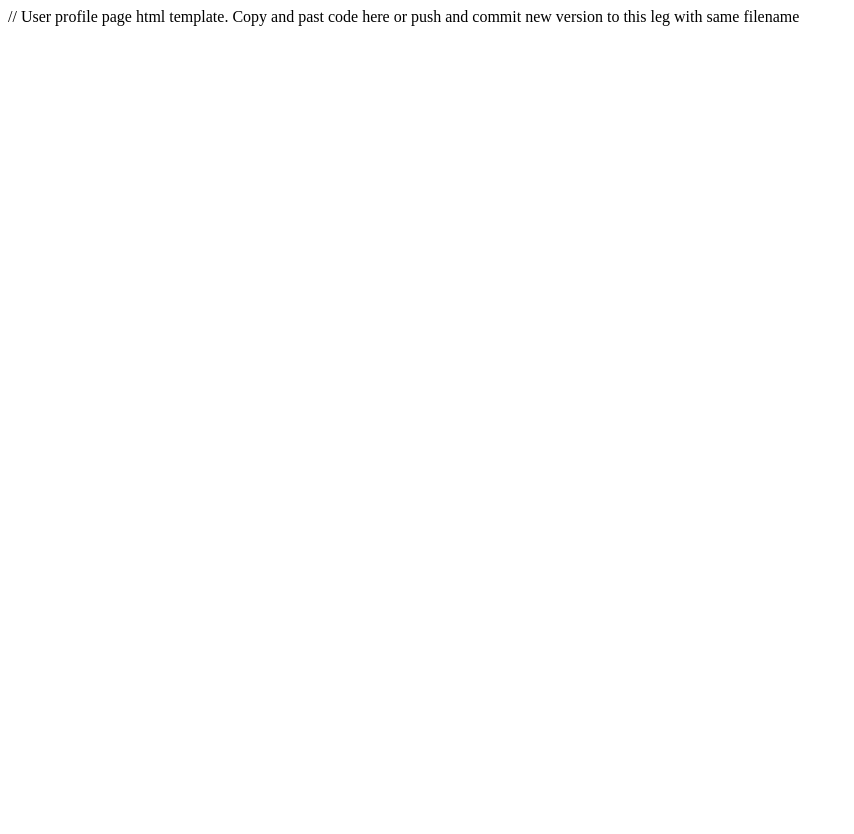
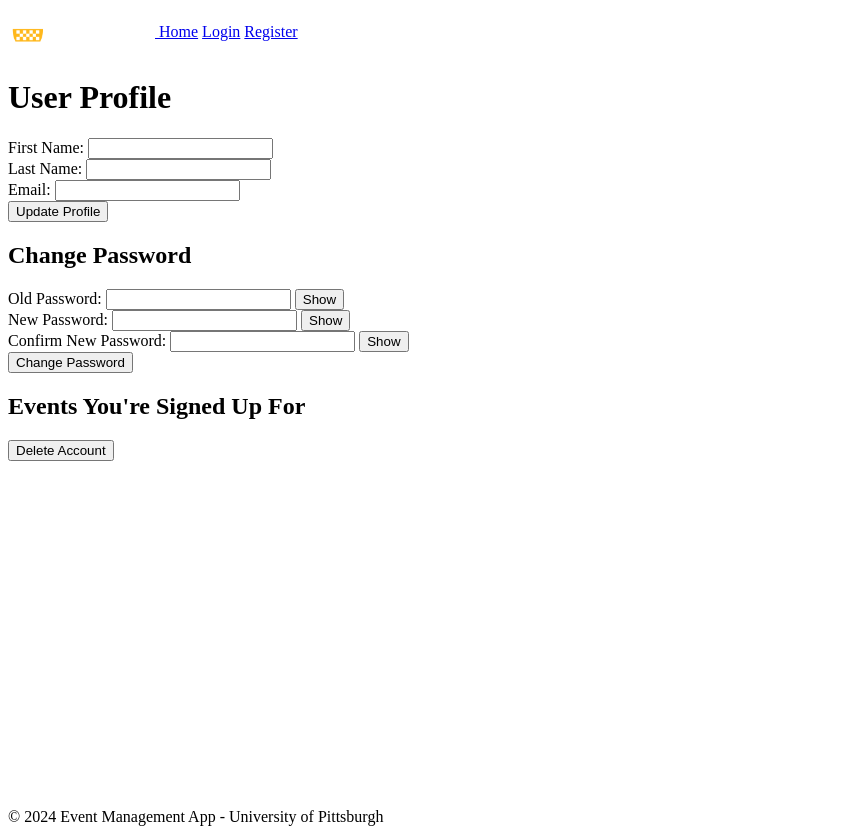
Before and after one commit to NicholasCessna/EventManagementSystem, a Python web app: template templates/profile.html in a window 1280 px wide. Shown: the whole page, without its empty margins (0-854 px from the left). Before the commit the page ends 26 px from the top, so only its background shows below. Run offline with Jinja, Linux system fonts and the light colour scheme; the template is opened without the code that fills it, so the values that code supplies are empty.

Commit message:
Update profile.html

```diff
--- a/templates/profile.html
+++ b/templates/profile.html
@@ -1 +1,102 @@
-// User profile page html template. Copy and past code here or push and commit new version to this leg with same filename
+{% extends "base.html" %}
+
+{% block title %}User Profile{% endblock %}
+
+{% block content %}
+<script>
+    function togglePasswordVisibility(id) {
+        var x = document.getElementById(id);
+        if (x.type === "password") {
+            x.type = "text";
+        } else {
+            x.type = "password";
+        }
+    }
+
+    function confirmAction(message) {
+        return confirm(message);
+    }
+</script>
+
+<div class="form-container">
+    <h1>User Profile</h1>
+    <form method="POST" action="{{ url_for('profile') }}" onsubmit="return confirmAction('Are you sure you want to update your profile?')">
+        <input type="hidden" name="update_profile">
+        <div class="form-group">
+            <label for="first_name">First Name:</label>
+            <input type="text" id="first_name" name="first_name" value="{{ user.first_name }}" required>
+        </div>
+        <div class="form-group">
+            <label for="last_name">Last Name:</label>
+            <input type="text" id="last_name" name="last_name" value="{{ user.last_name }}" required>
+        </div>
+        <div class="form-group">
+            <label for="email">Email:</label>
+            <input type="email" id="email" name="email" value="{{ user.email }}" required>
+        </div>
+        <button type="submit" class="btn btn-primary">Update Profile</button>
+    </form>
+</div>
+
+<div class="form-container">
+    <h2>Change Password</h2>
+    <form method="POST" action="{{ url_for('profile') }}" onsubmit="return confirmAction('Are you sure you want to change your password?')">
+        <input type="hidden" name="change_password">
+        <div class="form-group">
+            <label for="old_password">Old Password:</label>
+            <input type="password" id="old_password" name="old_password" required>
+            <button type="button" onclick="togglePasswordVisibility('old_password')">Show</button>
+        </div>
+        <div class="form-group">
+            <label for="new_password">New Password:</label>
+            <input type="password" id="new_password" name="new_password" required>
+            <button type="button" onclick="togglePasswordVisibility('new_password')">Show</button>
+        </div>
+        <div class="form-group">
+            <label for="confirm_password">Confirm New Password:</label>
+            <input type="password" id="confirm_password" name="confirm_password" required>
+            <button type="button" onclick="togglePasswordVisibility('confirm_password')">Show</button>
+        </div>
+        <button type="submit" class="btn btn-primary">Change Password</button>
+    </form>
+</div>
+
+<div class="centered-section">
+    <h2>Events You're Signed Up For</h2>
+    <ul class="event-list">
+        {% for event in events_for_user %}
+            <li>
+                <a href="{{ url_for('event_detail', event_id=event.id) }}">{{ event.name }}</a>
+                <form method="POST" action="{{ url_for('unsign_event', event_id=event.id) }}" style="margin-top: 10px;">
+                    <button type="submit" class="btn">Unsign</button>
+                </form>
+            </li>
+        {% endfor %}
+    </ul>
+</div>
+
+{% if created_events %}
+<div class="centered-section">
+    <h2>Events You've Created</h2>
+    <ul class="event-list">
+        {% for event in created_events %}
+            <li>
+                <a href="{{ url_for('event_detail', event_id=event.id) }}">{{ event.name }}</a>
+                <div style="margin-top: 10px;">
+                    <form method="POST" action="{{ url_for('delete_event', event_id=event.id) }}" style="display: inline-block;">
+                        <button type="submit" class="btn">Delete</button>
+                    </form>
+                    <a href="{{ url_for('edit_event', event_id=event.id) }}" class="btn" style="margin-left: 10px;">Edit</a>
+                </div>
+            </li>
+        {% endfor %}
+    </ul>
+</div>
+{% endif %}
+
+<form method="POST" action="{{ url_for('profile') }}" onsubmit="return confirmAction('Are you sure you want to delete your account?')" class="form-container">
+    <input type="hidden" name="delete_account">
+    <button type="submit" class="btn">Delete Account</button>
+</form>
+</div>
+{% endblock %}
```
